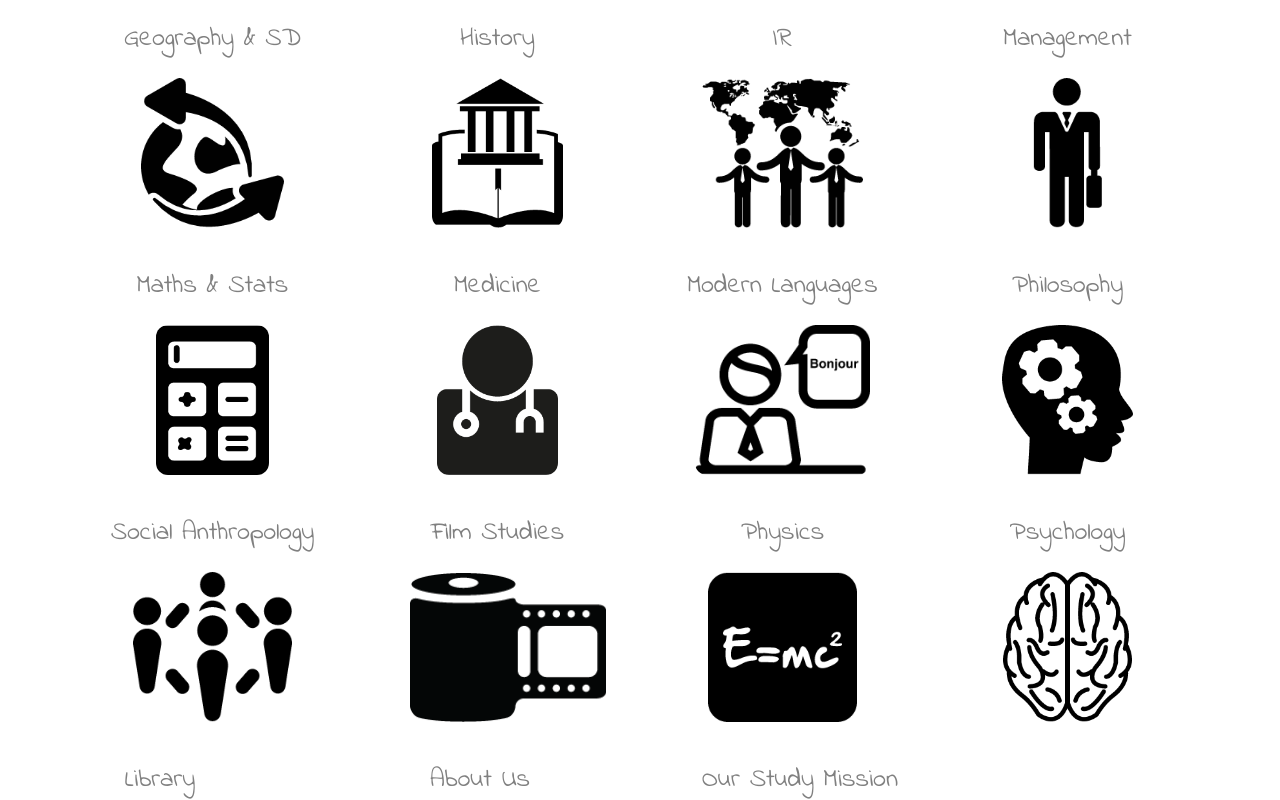
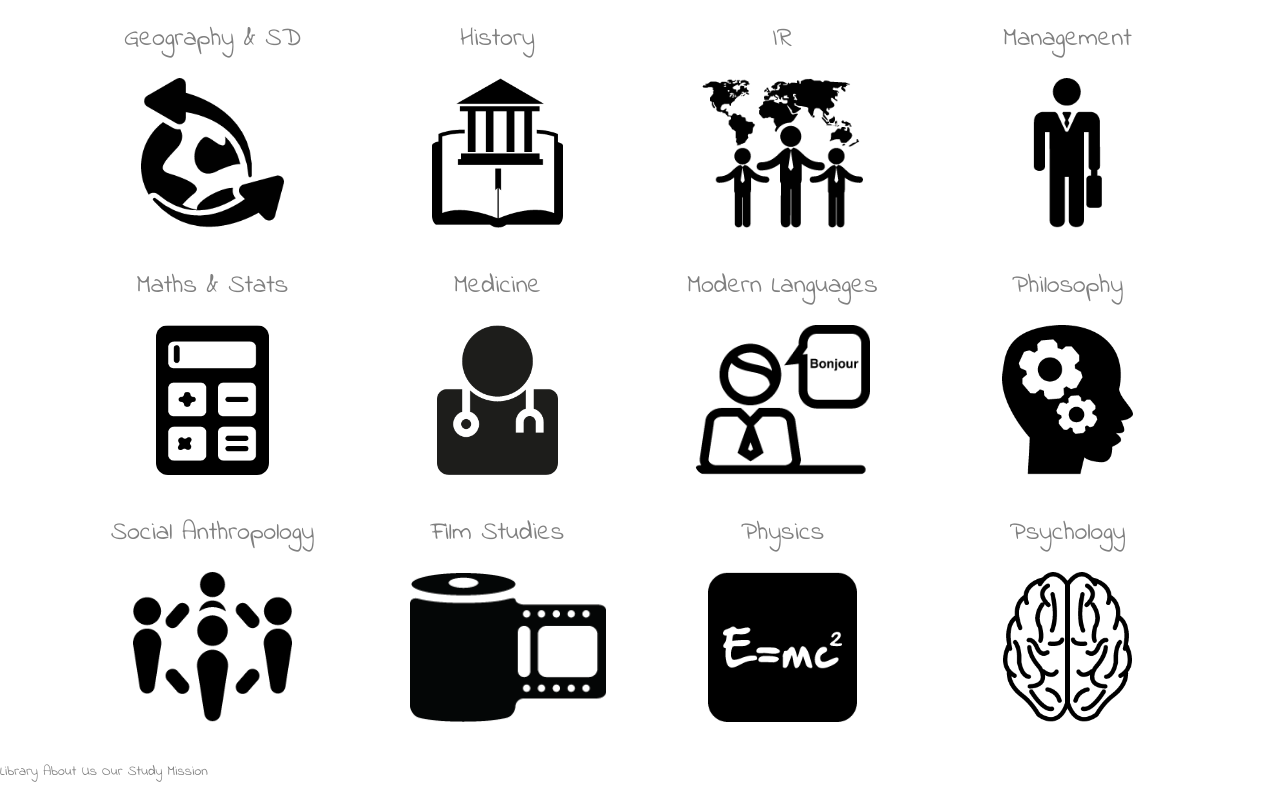
Before and after one commit to Wtrmln17/StudyJuice, a plain HTML site: page index.html in a window 1280 px wide. Shown: the part 1079-1879 px from the top of the page. Drawn offline with Linux system fonts and the light colour scheme.

Commit message:
Update index.html

```diff
--- a/index.html
+++ b/index.html
@@ -234,18 +234,18 @@
 
     </div>
 
-<div class='row'>
+<div class='navigation'>
 
 
-            <div class='col-sm-3'>
+
                         <a href="#">Library</a>
-                    </div>
-             <div class='col-sm-3'>
+
+
                         <a href="#">About Us</a>
-                    </div>
-            <div class='col-sm-3'>
+
+
                         <a href="#">Our Study Mission</a>
-                        </div>
+
 
 </div>
 
```
